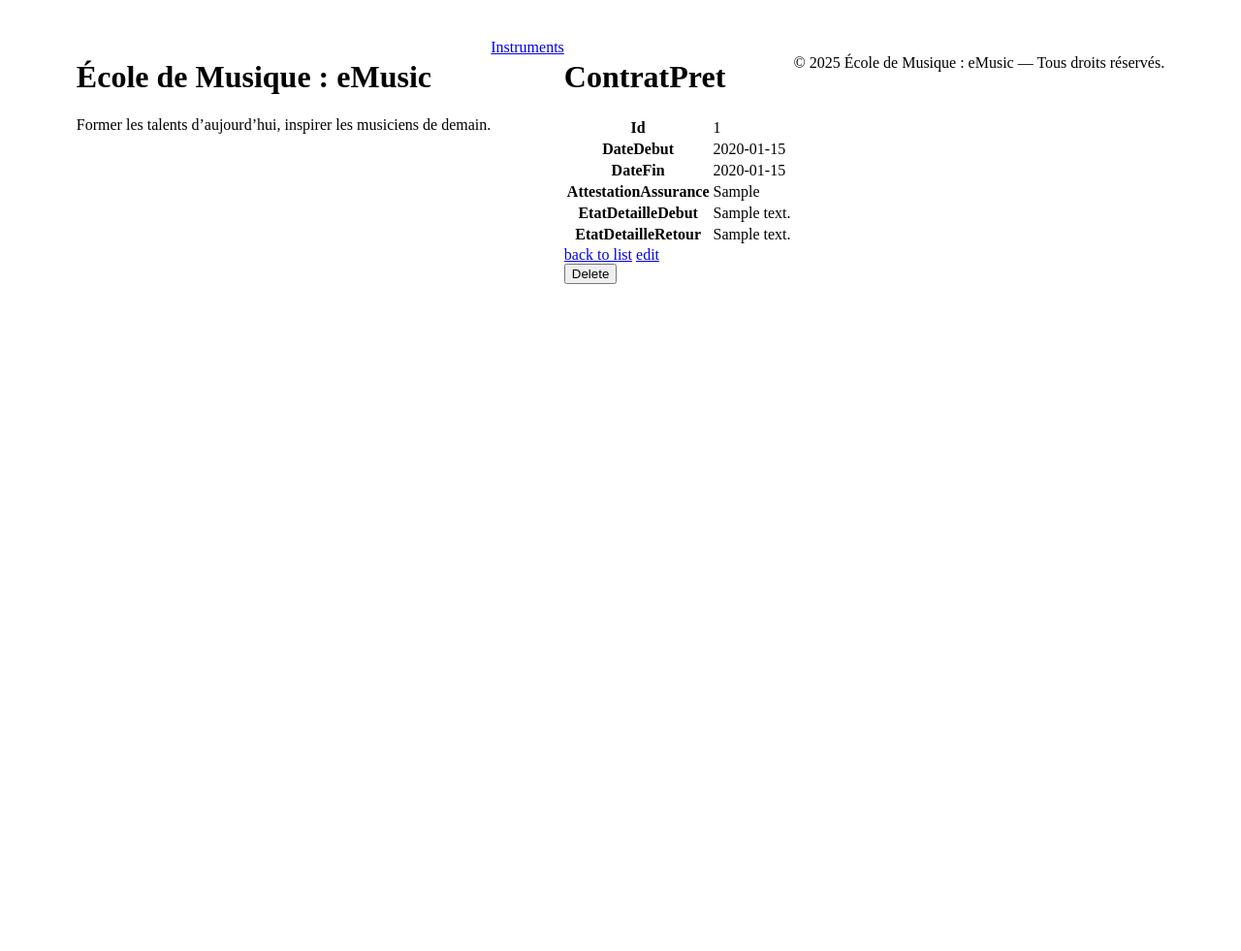
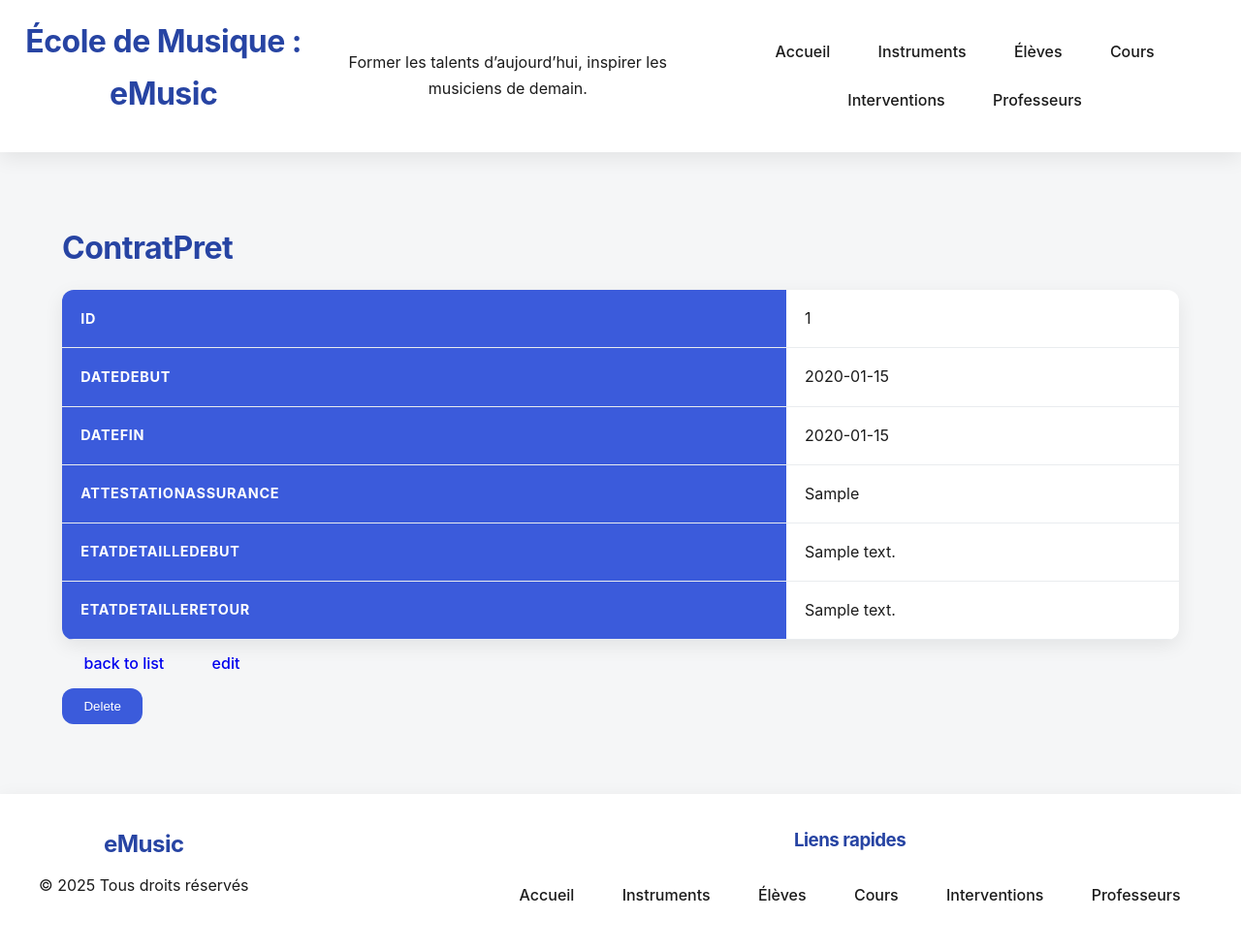
Before and after one commit to ZakinaA/25notf0nd, a Symfony app: template templates/contrat_pret/show.html.twig in a window 1280 px wide. Shown: the whole page at 97% size. Before the commit the page ends 293 px from the top, so only its background shows below. Run offline with Twig, Linux system fonts and the light colour scheme; the template is opened without the code that fills it: most values are stand-ins (such as "Sample title", 1, 10 or a date in 2020); some libraries are stand-ins or nearby versions.

Commit message:
css fini + lien de navigation + forme accueil

```diff
--- a/templates/base.html.twig
+++ b/templates/base.html.twig
@@ -8,24 +8,302 @@
 
         {% block stylesheets %}
         <style>
-            body {
+        /* Header */
+header {
+  background-color: var(--color-surface);
+  box-shadow: var(--shadow);
+  position: sticky;
+  top: 0;
+  z-index: 100;
+  max-width: 2000px;
+  margin: 0 auto;
+  padding: 1rem 1.5rem;
   display: flex;
-            justify-content: center;
-            align-items: flex-start;
-            padding: 2rem 1rem;
+  align-items: center;
+  justify-content: center; /* ← changement : centre horizontalement */
+  gap: 2rem; /* optionnel pour espacer logo, nav et bouton */
+  text-align: center;
 }
 
-        body.card {
-            background: #fff;
-            box-shadow: 0 4px 12px rgba(0,0,0,0.1);
-            border-radius: 12px;
-            padding: 2rem;
-            max-width: 600px;
+header .container {
+  max-width: 1200px;
+  margin: 0 auto;
+  padding: 1rem 1.5rem;
+  display: flex;
+  align-items: center;
+  justify-content: space-between;
+}
+
+/* Logo */
+header .logo {
+  font-size: 1.5rem;
+  color: var(--color-primary-dark);
+  font-weight: 700;
+  letter-spacing: -0.5px;
+}
+
+/* Navigation */
+nav ul {
+  display: flex;
+  list-style: none;
+  gap: 2rem;
+}
+
+nav a {
+  color: var(--color-text);
+  font-weight: 500;
+  text-decoration: none;
+  transition: color 0.3s ease;
+  position: relative;
+}
+
+nav a::after {
+  content: "";
+  position: absolute;
+  left: 0;
+  bottom: -4px;
+  width: 0%;
+  height: 2px;
+  background-color: var(--color-primary);
+  transition: width 0.3s ease;
+}
+
+nav a:hover::after,
+nav a.active::after {
   width: 100%;
-            display: flex;
+}
+
+/* Bouton de droite */
+header .btn {
+  padding: 0.6rem 1.2rem;
+  font-size: 0.95rem;
+}
+
+/* Responsive */
+@media (max-width: 768px) {
+  header .container {
+    flex-wrap: wrap;
+  }
+
+  nav ul {
     flex-direction: column;
+    width: 100%;
+    margin-top: 1rem;
     gap: 1rem;
   }
+
+  header .btn {
+    width: 100%;
+    text-align: center;
+    margin-top: 1rem;
+  }
+}
+
+        /* Reset global — minimaliste et moderne */
+* {
+  margin: 0;
+  padding: 0;
+  box-sizing: border-box;
+}
+
+:root {
+  --color-bg: #f5f6f7;
+  --color-text: #1b1b1b;
+  --color-primary: #3b5bdb;
+  --color-primary-dark: #2744a3;
+  --color-accent: #ffd43b;
+  --color-surface: #ffffff;
+  --radius: 12px;
+  --shadow: 0 6px 20px rgba(0, 0, 0, 0.08);
+}
+
+body {
+  font-family: 'Inter', 'Helvetica Neue', sans-serif;
+  color: var(--color-text);
+  background-color: var(--color-bg);
+  line-height: 1.7;
+  font-size: 16px;
+}
+
+/* Layout principal */
+main {
+  max-width: 1200px;
+  margin: 3rem auto;
+  padding: 1.5rem;
+}
+
+/* Titres */
+h1, h2, h3 {
+  font-weight: 700;
+  color: var(--color-primary-dark);
+  margin-bottom: 1rem;
+  letter-spacing: -0.5px;
+}
+
+/* Sections */
+section {
+  background-color: var(--color-surface);
+  border-radius: var(--radius);
+  box-shadow: var(--shadow);
+  padding: 2rem;
+  margin-bottom: 2.5rem;
+  transition: transform 0.3s ease;
+}
+
+section:hover {
+  transform: translateY(-4px);
+}
+
+/* Table */
+table {
+  width: 100%;
+  border-collapse: collapse;
+  background-color: var(--color-surface);
+  border-radius: var(--radius);
+  overflow: hidden;
+  box-shadow: var(--shadow);
+}
+
+th, td {
+  padding: 1rem 1.2rem;
+  text-align: left;
+  border-bottom: 1px solid #e9ecef;
+}
+
+th {
+  background-color: var(--color-primary);
+  color: white;
+  text-transform: uppercase;
+  letter-spacing: 0.05em;
+  font-size: 0.9rem;
+}
+
+tr:hover td {
+  background-color: #f1f3f5;
+}
+
+/* Liens & boutons */
+a, button {
+  font-weight: 500;
+  border: none;
+  border-radius: var(--radius);
+  padding: 0.7rem 1.4rem;
+  cursor: pointer;
+  transition: all 0.3s ease;
+  display: inline-flex;
+  justify-content: center;
+  align-items: center;
+  text-decoration: none;
+}
+
+a.btn, button {
+  background-color: var(--color-primary);
+  color: white;
+}
+
+a.btn:hover, button:hover {
+  background-color: var(--color-primary-dark);
+}
+
+a.btn--edit {
+  background-color: var(--color-accent);
+  color: #1b1b1b;
+}
+
+a.btn--edit:hover {
+  background-color: #f59f00;
+}
+
+/* Animation subtile sur hover */
+button:hover, a:hover {
+  transform: translateY(-2px);
+}
+
+/* Responsive */
+@media (max-width: 768px) {
+  table, thead, tbody, th, td, tr {
+    display: block;
+  }
+  th {
+    display: none;
+  }
+  td {
+    border-bottom: 1px solid #dee2e6;
+    padding: 0.8rem;
+  }
+}
+footer {
+  background-color: var(--color-surface);
+  box-shadow: var(--shadow);
+  padding: 2rem 1.5rem;
+  color: var(--color-text);
+  text-align: center;
+}
+
+.footer-container {
+  max-width: 1200px;
+  margin: 0 auto;
+  display: flex;
+  justify-content: space-between;
+  flex-wrap: wrap;
+  gap: 2rem;
+}
+
+.footer-logo h2 {
+  color: var(--color-primary-dark);
+  margin-bottom: 0.5rem;
+}
+
+.footer-nav ul {
+  list-style: none;
+  padding: 0;
+}
+
+.footer-nav li {
+  margin-bottom: 0.5rem;
+}
+
+.footer-nav a {
+  color: var(--color-text);
+  text-decoration: none;
+  transition: color 0.3s ease;
+}
+
+.footer-nav a:hover {
+  color: var(--color-primary);
+}
+
+.footer-social a {
+  font-size: 1.5rem;
+  margin-right: 1rem;
+  color: var(--color-text);
+  transition: color 0.3s ease;
+}
+
+.footer-social a:hover {
+  color: var(--color-primary);
+}
+
+.footer-legal {
+  max-width: 1200px;
+  margin: 2rem auto 0 auto;
+  font-size: 0.8rem;
+  color: #6c757d;
+}
+
+/* Responsive */
+@media (max-width: 768px) {
+  .footer-container {
+    flex-direction: column;
+    align-items: center;
+    text-align: center;
+  }
+
+  .footer-social a {
+    margin-right: 0.8rem;
+  }
+}
+
         </style>
         {% endblock %}
 
@@ -33,18 +311,56 @@
     <header>
       <h1>École de Musique : eMusic</h1>
       <p>Former les talents d’aujourd’hui, inspirer les musiciens de demain.</p>
+
+        <nav>
+          <a href="{{ path('app_accueil') }}">Accueil</a>
+
+          <a href="{{ path('app_instrument_index') }}">Instruments</a>
+
+          <a href="{{ path('app_eleves_index') }}">Élèves</a>
+
+          <a href="{{ path('app_cours_index') }}">Cours</a>
+
+          <a href="{{ path('app_intervention_index') }}">Interventions</a>
+
+          <a href="{{ path('app_professeur_index') }}">Professeurs</a>
+        </nav>
+
     </header>
 
-    <nav>
-      <a href="{{ path('app_instrument_index') }}">Instruments</a>
-    </nav>
+
 
     <main>
       {% block body %}{% endblock %}
     </main>
 
     <footer>
-      <p>&copy; {{ "now"|date("Y") }} École de Musique : eMusic — Tous droits réservés.</p>
+  <div class="footer-container">
+    <!-- Section de logo / marque -->
+    <div class="footer-logo">
+      <h2>eMusic</h2>
+      <p>© 2025 Tous droits réservés</p>
+    </div>
+
+    <!-- Navigation rapide -->
+    <div class="footer-nav">
+      <h3>Liens rapides</h3>
+      <ul>
+          <a href="{{ path('app_accueil') }}">Accueil</a>
+
+          <a href="{{ path('app_instrument_index') }}">Instruments</a>
+
+          <a href="{{ path('app_eleves_index') }}">Élèves</a>
+
+          <a href="{{ path('app_cours_index') }}">Cours</a>
+
+          <a href="{{ path('app_intervention_index') }}">Interventions</a>
+
+          <a href="{{ path('app_professeur_index') }}">Professeurs</a>
+      </ul>
+    </div>
+
+  </div>
 </footer>
   </body>
 </html>
```
Also changed, not shown: src/Controller/AccueilController.php (added, +18 -0 lines), templates/accueil/index.html.twig (added, +20 -0 lines). Lines whose indentation alone changed are shown as unchanged.
